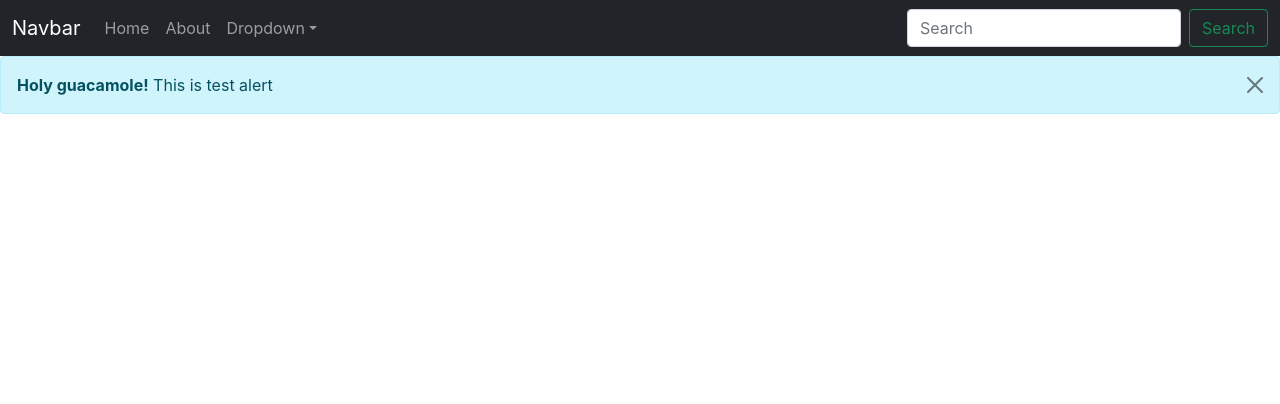
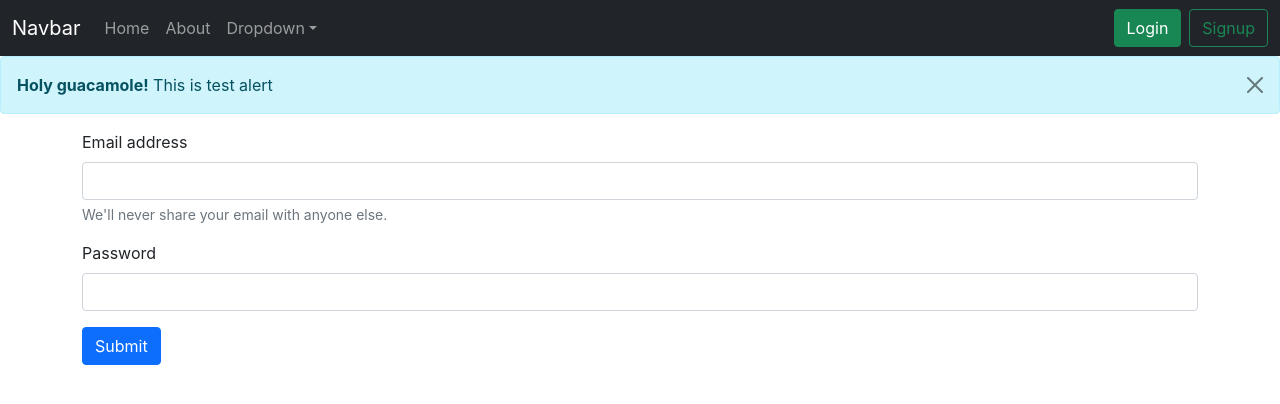
Before and after one commit to SKAhire/notebook, a React (Create React App) app in the folder frontend/: page /login in a window 1280 px wide. Shown: the top 404 px of the page. Built offline with nearby package versions, Linux system fonts and the light colour scheme.

Commit message:
added login functionality

```diff
--- a/frontend/src/App.js
+++ b/frontend/src/App.js
@@ -2,6 +2,8 @@ import './App.css';
 import Navbar from './components/Navbar';
 import About from './components/About';
 import Home from './components/Home';
+import Signup from './components/Signup';
+import Login from './components/Login';
 import {
   BrowserRouter as Router,
   Routes,
@@ -22,6 +24,8 @@ function App() {
           <Routes>
             <Route exact path="/about" element={<About />} />
             <Route exact path="/" element={<Home />} />
+            <Route exact path="/login" element={<Login />} />
+            <Route exact path="/signup" element={<Signup />} />
           </Routes>
         </Router>
       </NoteState>
--- a/frontend/src/components/AddNotes.js
+++ b/frontend/src/components/AddNotes.js
@@ -26,7 +26,7 @@ const AddNote = () => {
                 </div>
                 <div className="mb-3">
                     <label htmlFor="description" className="form-label">Description</label>
-                    <input type="text" className="form-control" id="description" name="description" value={note.description} onChange={onChange} minLength={5} required />
+                    <textarea className="form-control" id="description" name="description" value={note.description} onChange={onChange} minLength={5} required > </textarea>
                 </div>
                 <div className="mb-3">
                     <label htmlFor="tag" className="form-label">Tag</label>
--- /dev/null
+++ b/frontend/src/components/Login.js
@@ -0,0 +1,74 @@
+import React, { useState } from 'react';
+import { useNavigate } from 'react-router-dom';
+
+const Login = () => {
+    const [credentials, setCredentials] = useState({ email: "", password: "" })
+    let navigate = useNavigate();
+    const handleSubmit = async (e) => {
+        e.preventDefault();
+        const response = await fetch(`http://localhost:5000/api/auth/login`, {
+            method: 'POST',
+            headers: {
+                'Content-Type': 'application/json',
+            },
+            body: JSON.stringify({ email: credentials.email, password: credentials.password })
+        });
+
+        const json = await response.json();
+        if (json.success) {
+            // Save the auth token and redirect
+            localStorage.setItem('token', json.authtoken);
+            navigate("/");
+
+        }
+        else {
+            alert("Invalid credentials");
+        }
+    }
+    const onChange = (e) => {
+        setCredentials({ ...credentials, [e.target.name]: e.target.value })
+    }
+    return (
+        <>
+            <div className="container">
+                <form onSubmit={handleSubmit}>
+                    <div className="mb-3">
+                        <label htmlFor="exampleInputEmail1" className="form-label">
+                            Email address
+                        </label>
+                        <input
+                            type="email"
+                            name='email'
+                            id="email"
+                            className="form-control"
+                            aria-describedby="emailHelp"
+                            onChange={onChange}
+                            value={credentials.email}
+                        />
+                        <div id="emailHelp" className="form-text">
+                            We'll never share your email with anyone else.
+                        </div>
+                    </div>
+                    <div className="mb-3">
+                        <label htmlFor="exampleInputPassword1" className="form-label">
+                            Password
+                        </label>
+                        <input
+                            type="password"
+                            name='password'
+                            id="password"
+                            className="form-control"
+                            onChange={onChange}
+                            value={credentials.password}
+                        />
+                    </div>
+                    <button type="submit" className="btn btn-primary">
+                        Submit
+                    </button>
+                </form>
+            </div>
+
+        </>
+    )
+}
+export default Login
--- a/frontend/src/components/Navbar.js
+++ b/frontend/src/components/Navbar.js
@@ -47,7 +47,7 @@ const Navbar = () => {
                                 </Link>
                                 <ul className="dropdown-menu" aria-labelledby="navbarDropdown">
                                     <li>
-                                        <Link className="dropdown-item" to="/">
+                                        <Link className="dropdown-item" to="/ab">
                                             About
                                         </Link>
                                     </li>
@@ -68,17 +68,10 @@ const Navbar = () => {
                             </li>
 
                         </ul>
-                        <form className="d-flex">
-                            <input
-                                className="form-control me-2"
-                                type="search"
-                                placeholder="Search"
-                                aria-label="Search"
-                            />
-                            <button className="btn btn-outline-success" type="submit">
-                                Search
-                            </button>
-                        </form>
+                        <span className="d-flex">
+                        <Link className="btn btn-success mx-2" to="/login" role="button">Login</Link>
+                        <Link className="btn btn-outline-success" to="/signup" role="button">Signup</Link>
+                        </span>
                     </div>
                 </div>
             </nav>
--- a/frontend/src/components/Notes.js
+++ b/frontend/src/components/Notes.js
@@ -48,7 +48,7 @@ const Notes = () => {
                                 </div>
                                 <div className="mb-3">
                                     <label htmlFor="description" className="form-label">Description</label>
-                                    <input type="text" className="form-control" id="edescription" name="edescription" value={note.edescription} onChange={onChange} />
+                                    <textarea className="form-control" id="edescription" name="edescription" value={note.edescription} onChange={onChange} ></textarea>
                                 </div>
                                 <div className="mb-3">
                                     <label htmlFor="tag" className="form-label">Tag</label>
@@ -67,6 +67,9 @@ const Notes = () => {
 
             <div className="row my-3">
                 <h2>You Notes</h2>
+                <div className="container">
+                    {notes.length===0 && "No note to display"}
+                </div>
                 {notes.map((note) => {
                     return <NotesItems key={note._id} updateNote={updateNote} note={note} />
                 })}
--- a/frontend/src/components/NotesItems.js
+++ b/frontend/src/components/NotesItems.js
@@ -7,7 +7,7 @@ const NotesItems = (props) => {
     const { note, updateNote } = props;
     return (
         <div className='col-md-3'>
-            <div className="card my-3 shadow-sm p-3 mb-3 bg-body-tertiary rounded">
+            <div className="card my-3 shadow-sm p-3 mb-3 bg-body-tertiary rounded" style={{minHeight: "150px"}}>
                 <div className="card-body">
                     <div className="d-flex justify-content-between">
                         <h5 className="card-title">{note.title} </h5>
--- /dev/null
+++ b/frontend/src/components/Signup.js
@@ -0,0 +1,10 @@
+import React, {} from 'react';
+
+const Signup = ()=>{
+    return(
+        <>
+            this is Signup
+        </>
+    )
+}
+export default Signup
--- a/frontend/src/context/notes/NoteState.js
+++ b/frontend/src/context/notes/NoteState.js
@@ -19,7 +19,6 @@ const NoteState = (props) => {
       }
     });
     const json = await response.json()
-    console.log(json)
     setNotes(json)
   }
 
@@ -36,7 +35,6 @@ const NoteState = (props) => {
     });
 
     const note = await response.json();
-    console.log(note)
     setNotes(notes.concat(note))
   }
 
@@ -50,9 +48,7 @@ const NoteState = (props) => {
         "auth-token": "eyJhbGciOiJIUzI1NiIsInR5cCI6IkpXVCJ9.eyJ1c2VyIjp7ImlkIjoiNjUwM2YxZTFkMTJiZTg1NmI2MzNiMDJjIn0sImlhdCI6MTY5NDc2NTk2NH0.JmknR3DKcPG3wa7l2U9Kb4h4QZj-C4eUulqp3clqUwc"
       }
     });
-    const json = await response.json();
-    console.log(json)
-    console.log("Deleting the note with id " + id);
+    await response.json();
     const delNote = notes.filter((note) => { return note._id !== id })
     setNotes(delNote)
   }
@@ -68,8 +64,7 @@ const NoteState = (props) => {
       },
       body: JSON.stringify({ title, description, tag })
     });
-    const json = await response.json();
-    console.log(json)
+    await response.json();
 
     let newNotes = JSON.parse(JSON.stringify(notes))
 
```
Also changed, not shown: 1 other file (tests, documents, lock files or other folders).
